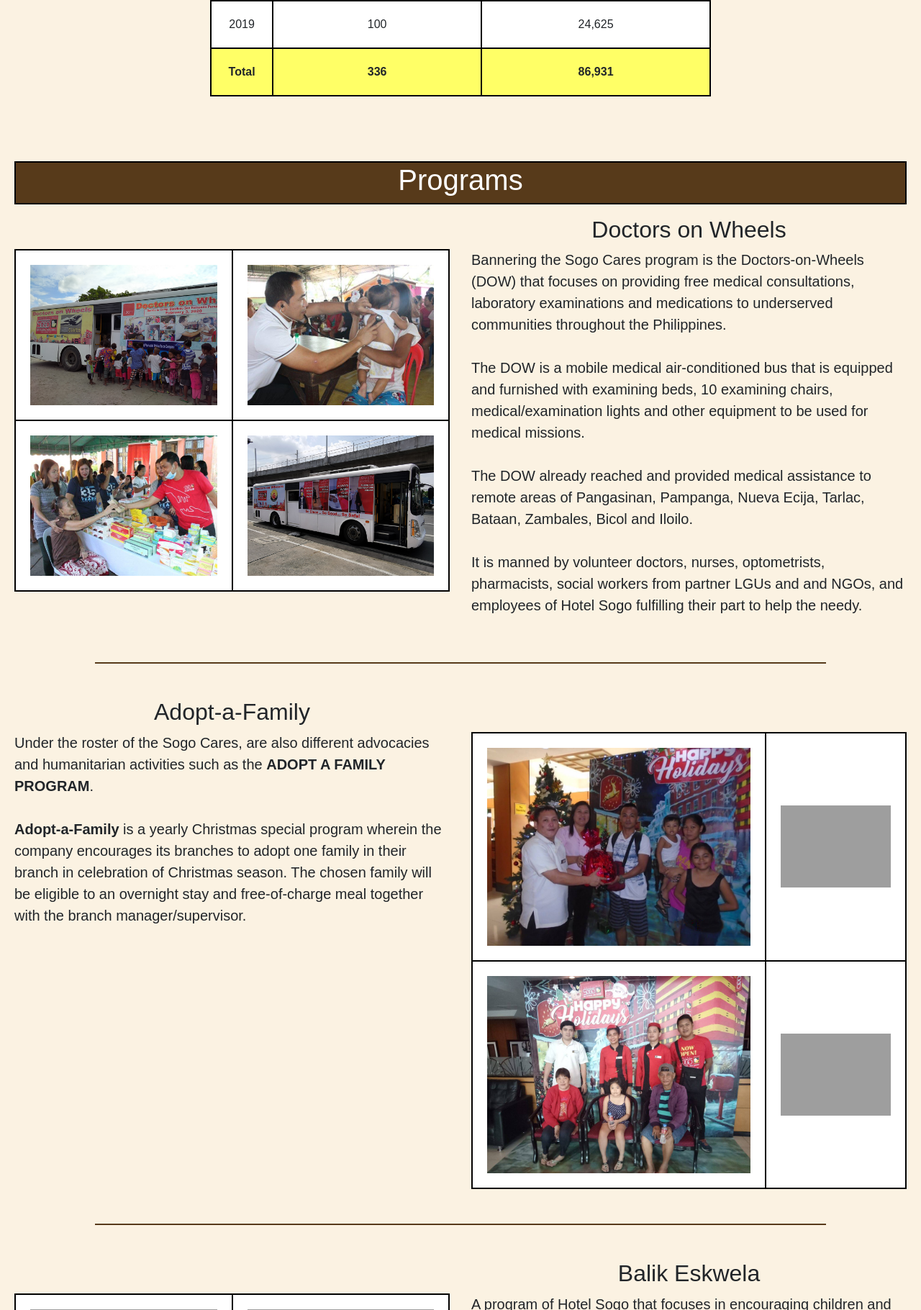
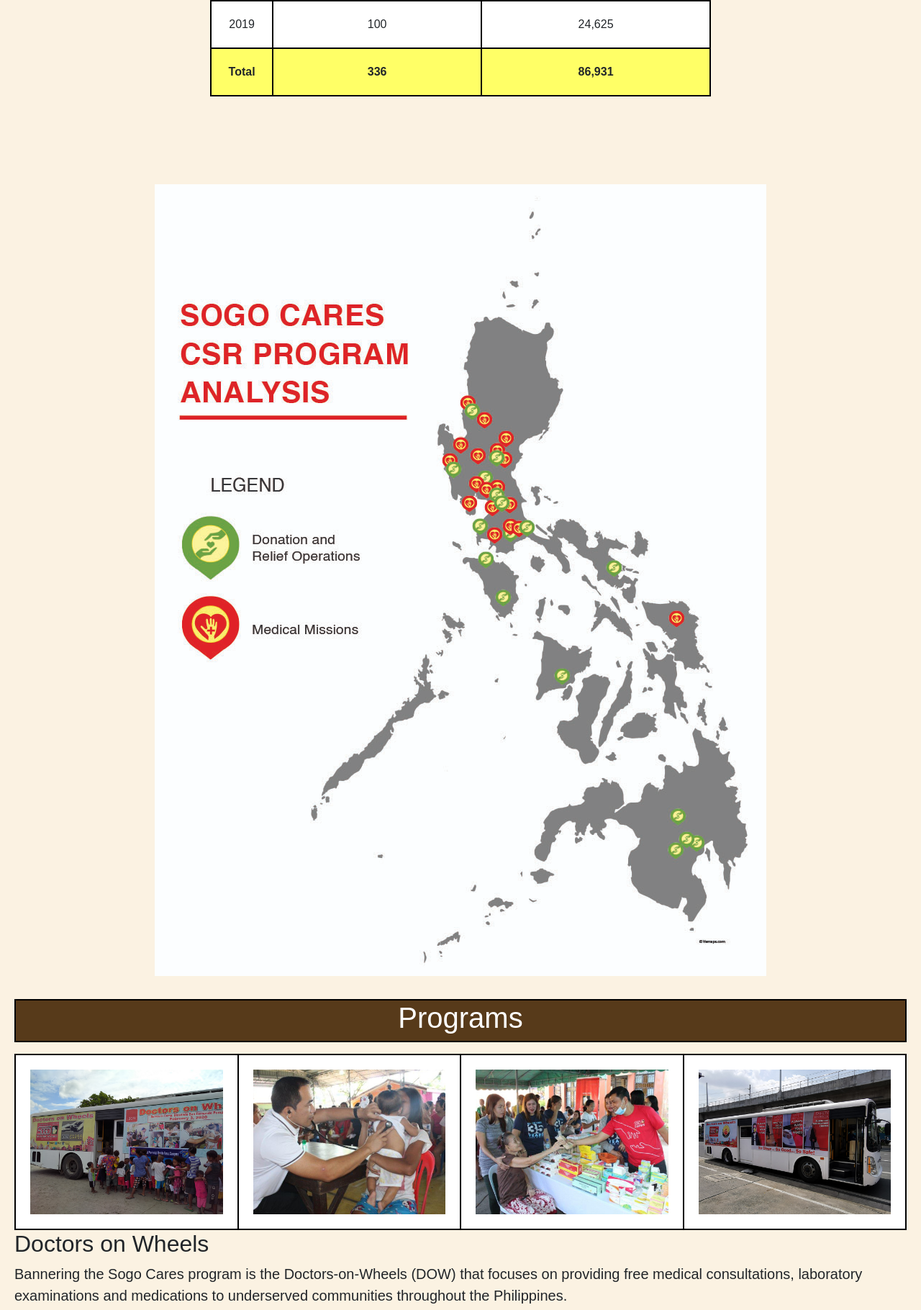
Before and after one commit to glucion05012/SogoCares, a CodeIgniter app: page /SogoCares/aboutus in a window 1280 px wide. Shown: the part 2197-4017 px from the top of the page at 72% size. Run offline with CodeIgniter, Linux system fonts and the light colour scheme; some libraries are stand-ins or nearby versions; grey boxes are pictures that could not be loaded.

Commit message:
added map in about us and change icon to img on accomplishments

```diff
--- a/application/views/pages/aboutus.php
+++ b/application/views/pages/aboutus.php
@@ -59,6 +59,10 @@
         </div>
     </div>
 
+    <div class="col-md-12 aboutMap" >
+        <img class="d-block img-fluid" src="./assets/aboutus/sogocaresmap.jpg" alt="Doctors_on_Wheels">
+    </div>
+
     <div class="row aboutPrograms">
         <div class="col-md-12">
             <div class="programs_title">
@@ -66,17 +70,12 @@
             </div>
         </div>
 
-        <div class="col-md-6"></div>
-        <div class="col-md-6">
-            <h2>Doctors on Wheels</h2>
-        </div>
-        <div class="col-md-6">
+
+        <div class="col-md-12">
             <table>
                 <tr>
                     <td><img class="d-block img-fluid" src="./assets/aboutus/Doctors_on_Wheels/1.jpg" alt="Doctors_on_Wheels"></td>
                     <td><img class="d-block img-fluid" src="./assets/aboutus/Doctors_on_Wheels/2.jpg" alt="Doctors_on_Wheels"></td>
-                </tr>
-                <tr>
                     <td><img class="d-block img-fluid" src="./assets/aboutus/Doctors_on_Wheels/3.jpg" alt="Doctors_on_Wheels"></td>
                     <td><img class="d-block img-fluid" src="./assets/aboutus/Doctors_on_Wheels/4.jpg" alt="Doctors_on_Wheels"></td>
                 </tr>
@@ -85,7 +84,11 @@
 
         </div>
 
-        <div class="col-md-6 programTxt">
+        <div class="col-md-12">
+            <h2>Doctors on Wheels</h2>
+        </div>
+
+        <div class="col-md-12 programTxt">
             <p>Bannering the Sogo Cares program is the Doctors-on-Wheels (DOW) that focuses on providing free medical consultations,
             laboratory examinations and medications to underserved communities throughout the Philippines. <br><br> The DOW is a
             mobile medical air-conditioned bus that is equipped and furnished with examining beds, 10 examining chairs,
@@ -98,12 +101,21 @@
 
         <div class="brLine"></div>
 
-        <div class="col-md-6">
+        <div class="col-md-12">
+            <table>
+                <tr>
+                    <td><img class="d-block img-fluid" src="./assets/aboutus/Adopt_a_Family/1.jpg" alt="Adopt_a_Family"></td>
+                    <td><img class="d-block img-fluid" src="./assets/aboutus/Adopt_a_Family/2.jpg" alt="Adopt_a_Family"></td>
+                    <td><img class="d-block img-fluid" src="./assets/aboutus/Adopt_a_Family/3.jpg" alt="Adopt_a_Family"></td>
+                    <td><img class="d-block img-fluid" src="./assets/aboutus/Adopt_a_Family/4.jpg" alt="Adopt_a_Family"></td>
+                </tr>
+            </table>
+        </div>
+        <div class="col-md-12">
             <h2>Adopt-a-Family</h2>
         </div>
-        <div class="col-md-6"></div>
 
-        <div class="col-md-6 programTxt">
+        <div class="col-md-12 programTxt">
             <p>Under the roster of the Sogo Cares, are also different advocacies and
                 humanitarian activities such as the <strong>ADOPT A FAMILY PROGRAM</strong>. <br><br>
                 <strong>Adopt-a-Family</strong> is a yearly Christmas special program wherein the company
@@ -112,94 +124,69 @@
                 branch manager/supervisor.</p>
         </div>
 
-        <div class="col-md-6">
+        <div class="brLine"></div>
+
+        <div class="col-md-12">
             <table>
                 <tr>
-                    <td><img class="d-block img-fluid" src="./assets/aboutus/Adopt_a_Family/1.jpg" alt="Adopt_a_Family"></td>
-                    <td><img class="d-block img-fluid" src="./assets/aboutus/Adopt_a_Family/2.jpg" alt="Adopt_a_Family"></td>
-                </tr>
-                <tr>
-                    <td><img class="d-block img-fluid" src="./assets/aboutus/Adopt_a_Family/3.jpg" alt="Adopt_a_Family"></td>
-                    <td><img class="d-block img-fluid" src="./assets/aboutus/Adopt_a_Family/4.jpg" alt="Adopt_a_Family"></td>
+                    <td><img class="d-block img-fluid" src="./assets/aboutus/Balik_Eskwela/1.jpg" alt="Balik_Eskwela"></td>
+                    <td><img class="d-block img-fluid" src="./assets/aboutus/Balik_Eskwela/2.jpg" alt="Balik_Eskwela"></td>
+                    <td><img class="d-block img-fluid" src="./assets/aboutus/Balik_Eskwela/3.jpg" alt="Balik_Eskwela"></td>
+                    <td><img class="d-block img-fluid" src="./assets/aboutus/Balik_Eskwela/4.jpg" alt="Balik_Eskwela"></td>
                 </tr>
             </table>
         </div>
 
-        <div class="brLine"></div>
-
-        <div class="col-md-6"></div>
-        <div class="col-md-6">
+        <div class="col-md-12">
             <h2>Balik Eskwela</h2>
         </div>
-        <div class="col-md-6">
-            <table>
-                <tr>
-                    <td><img class="d-block img-fluid" src="./assets/aboutus/Balik_Eskwela/1.jpg" alt="Balik_Eskwela"></td>
-                    <td><img class="d-block img-fluid" src="./assets/aboutus/Balik_Eskwela/2.jpg" alt="Balik_Eskwela"></td>
-                </tr>
-                <tr>
-                    <td><img class="d-block img-fluid" src="./assets/aboutus/Balik_Eskwela/3.jpg" alt="Balik_Eskwela"></td>
-                    <td><img class="d-block img-fluid" src="./assets/aboutus/Balik_Eskwela/4.jpg" alt="Balik_Eskwela"></td>
-                </tr>
-            </table>
 
-
-        </div>
-
-        <div class="col-md-6 programTxt">
+        <div class="col-md-12 programTxt">
             <p>A program of Hotel Sogo that focuses in encouraging children and giving hope to students alike thru generously
                 donating school supplies to needy barangays.</p>
         </div>
 
         <div class="brLine"></div>
 
-        <div class="col-md-6">
+        <div class="col-md-12">
+            <table>
+                <tr>
+                    <td><img class="d-block img-fluid" src="./assets/aboutus/Donation/1.jpg" alt="We Care"></td>
+                    <td><img class="d-block img-fluid" src="./assets/aboutus/Donation/2.jpg" alt="We Care"></td>
+                    <td><img class="d-block img-fluid" src="./assets/aboutus/Donation/3.jpg" alt="We Care"></td>
+                    <td><img class="d-block img-fluid" src="./assets/aboutus/Donation/4.jpg" alt="We Care"></td>
+                </tr>
+            </table>
+        </div>
+        <div class="col-md-12">
             <h2>Donations & Relief Operations</h2>
         </div>
-        <div class="col-md-6"></div>
 
-        <div class="col-md-6 programTxt">
+        <div class="col-md-12 programTxt">
             <p>Hotel Sogo goes back to its roots and gives back what the company offers best – a renowned service for others.<br><br>
             From basic human necessities (i.e. food and clothing) to other kind of assistance, Hotel Sogo is ready to aid
             indigent-affected individuals after a calamity or those local government units, private organizations,
             and even NGOs in need of help.</p>
         </div>
 
-        <div class="col-md-6">
-            <table>
-                <tr>
-                    <td><img class="d-block img-fluid" src="./assets/aboutus/Donation/1.jpg" alt="We Care"></td>
-                    <td><img class="d-block img-fluid" src="./assets/aboutus/Donation/2.jpg" alt="We Care"></td>
-                </tr>
-                <tr>
-                    <td><img class="d-block img-fluid" src="./assets/aboutus/Donation/3.jpg" alt="We Care"></td>
-                    <td><img class="d-block img-fluid" src="./assets/aboutus/Donation/4.jpg" alt="We Care"></td>
-                </tr>
-            </table>
-        </div>
-
         <div class="brLine"></div>
 
-        <div class="col-md-6"></div>
-        <div class="col-md-6">
-            <h2>PNP Heroes Assistance</h2>
-        </div>
-        <div class="col-md-6">
+
+        <div class="col-md-12">
             <table>
                 <tr>
                     <td><img class="d-block img-fluid" src="./assets/aboutus/PNP_Heroes/1.jpg" alt="We Care"></td>
                     <td><img class="d-block img-fluid" src="./assets/aboutus/PNP_Heroes/2.jpg" alt="We Care"></td>
-                </tr>
-                <tr>
                     <td><img class="d-block img-fluid" src="./assets/aboutus/PNP_Heroes/3.jpg" alt="We Care"></td>
                     <td><img class="d-block img-fluid" src="./assets/aboutus/PNP_Heroes/4.jpg" alt="We Care"></td>
                 </tr>
             </table>
-
-
+        </div>
+        <div class="col-md-12">
+            <h2>PNP Heroes Assistance</h2>
         </div>
 
-        <div class="col-md-6 programTxt">
+        <div class="col-md-12 programTxt">
             <p>The <strong>PNP Heroes Assistance Program</strong> seeks to recognize and boost the morale of PNP personnel
             through financial assistance wherein the company allocates to qualified recipients, specifically to wounded,
             injured, disabled and deceased police personnel in the course of police operations.</p>
--- a/assets/css/style.css
+++ b/assets/css/style.css
@@ -245,11 +245,11 @@
     margin-bottom: 5em;
 }
 
-.accomplishmentsIcon{
-    color:  #573a1a;
+.accomplishments img{
     text-align: center;
+    margin: auto;
     padding: 30px;
-    width: 100%;
+    width: 80%;
 }
 
 .accomplishments p{
@@ -370,6 +370,11 @@
     background-color: #573a1a;
 }
 
+.aboutMap img{
+    margin: auto;
+    padding: 2em;
+}
+
 .total{
     font-weight: bold;
     background-color: #FFFF66;
@@ -380,10 +385,6 @@
 }
 
 .aboutPrograms h1{
-    text-align: center;
-}
-
-.aboutPrograms h2{
     text-align: center;
 }
 
```
Also changed, not shown: application/views/home.php (+6 -4 lines), assets/aboutus/sogocaresmap.jpg (added), assets/accomplishments/beneficiaries.png (added), assets/accomplishments/medicalmission.png (added), assets/accomplishments/sitevisited.png (added).
